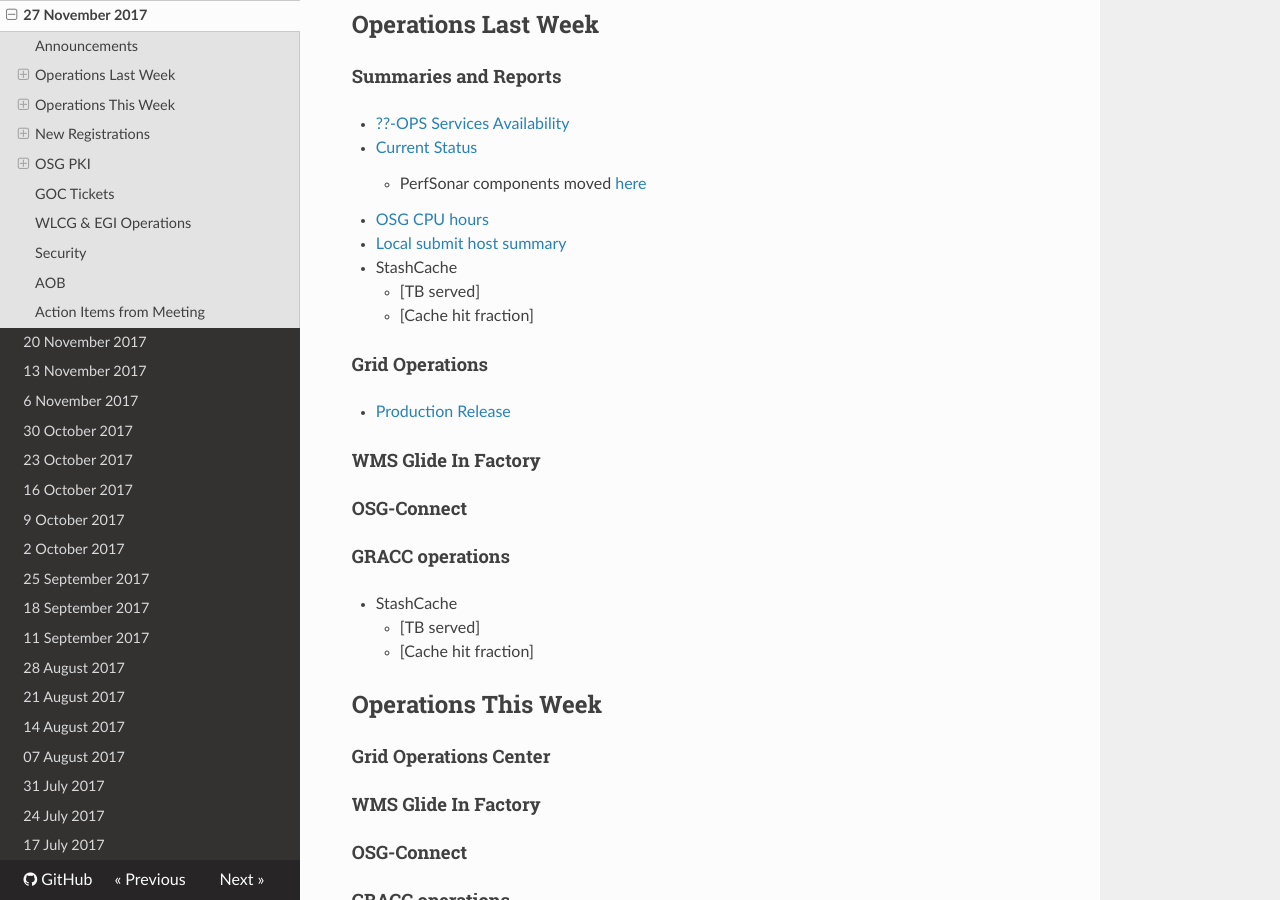
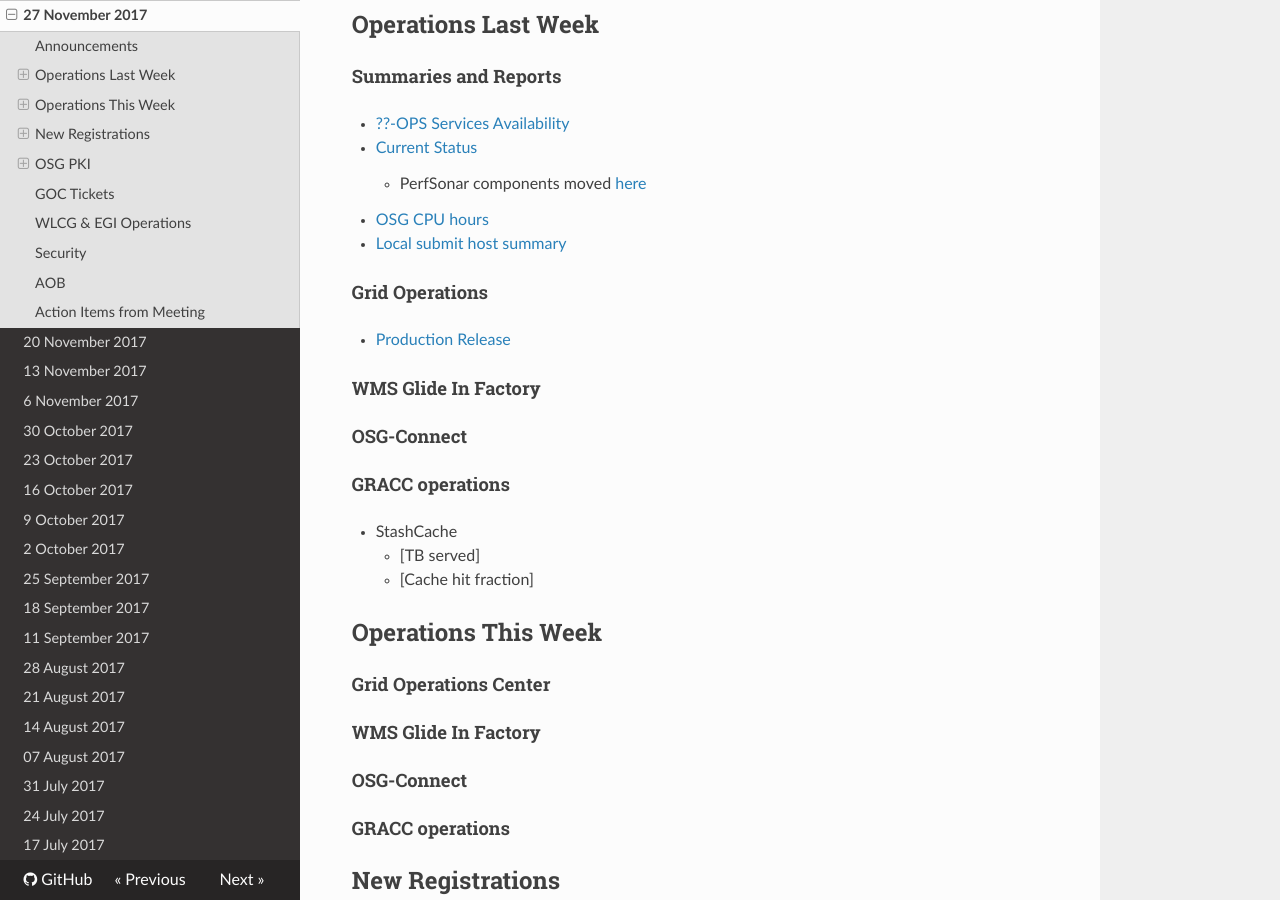
Before and after one commit to osg-htc/operations, an MkDocs documentation site: the page built from docs/WeeklyMinutes/27Nov2017.md, in a window 1280 px wide and 900 px high, scrolled down 400 px. Built offline with MkDocs 1.6.1, drawn with Linux system fonts in a browser that asks for light colours; nearby versions of some CDN libraries; old or Windows-style settings are respelled for this version of MkDocs.

Commit message:
Update 27Nov2017.md

```diff
--- a/docs/WeeklyMinutes/27Nov2017.md
+++ b/docs/WeeklyMinutes/27Nov2017.md
@@ -16,9 +16,7 @@
       * PerfSonar components moved [here](http://monitor.grid.iu.edu/availability/perfsonar.html)
    * [OSG CPU hours](http://tinyurl.com/mf96b88)
    * [Local submit host summary](http://osg-flock.grid.iu.edu/overview/)
-   * StashCache
-      * [TB served]<number goes here>
-      * [Cache hit fraction]<number goes here>
+
 
 #### Grid Operations
    * [Production Release](http://osggoc.blogspot.com/2017/11/operations-service-update-tuesday.html)
```
